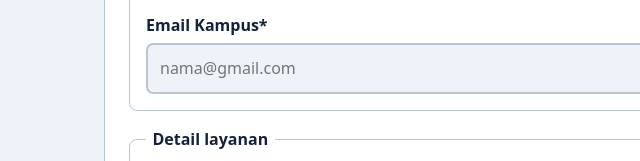
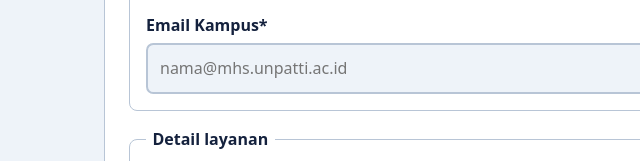
Before and after one commit to NovalDePrince/Portal-Layanan-Akademik, a plain HTML site: page index.html in a window 1280 px wide. Shown: the part 1079-1240 px from the top of the page, 0-640 px from the left. Drawn offline with Linux system fonts and the light colour scheme.

Commit message:
Update index.html

```diff
--- a/index.html
+++ b/index.html
@@ -86,7 +86,7 @@
 
           <div class="field">
             <label for="email">Email Kampus<span aria-hidden="true">*</span></label>
-            <input type="email" id="email" name="email" required autocomplete="email" placeholder="nama@gmail.com">
+            <input type="email" id="email" name="email" required autocomplete="email" placeholder="nama@mhs.unpatti.ac.id">
           </div>
         </fieldset>
 
```
